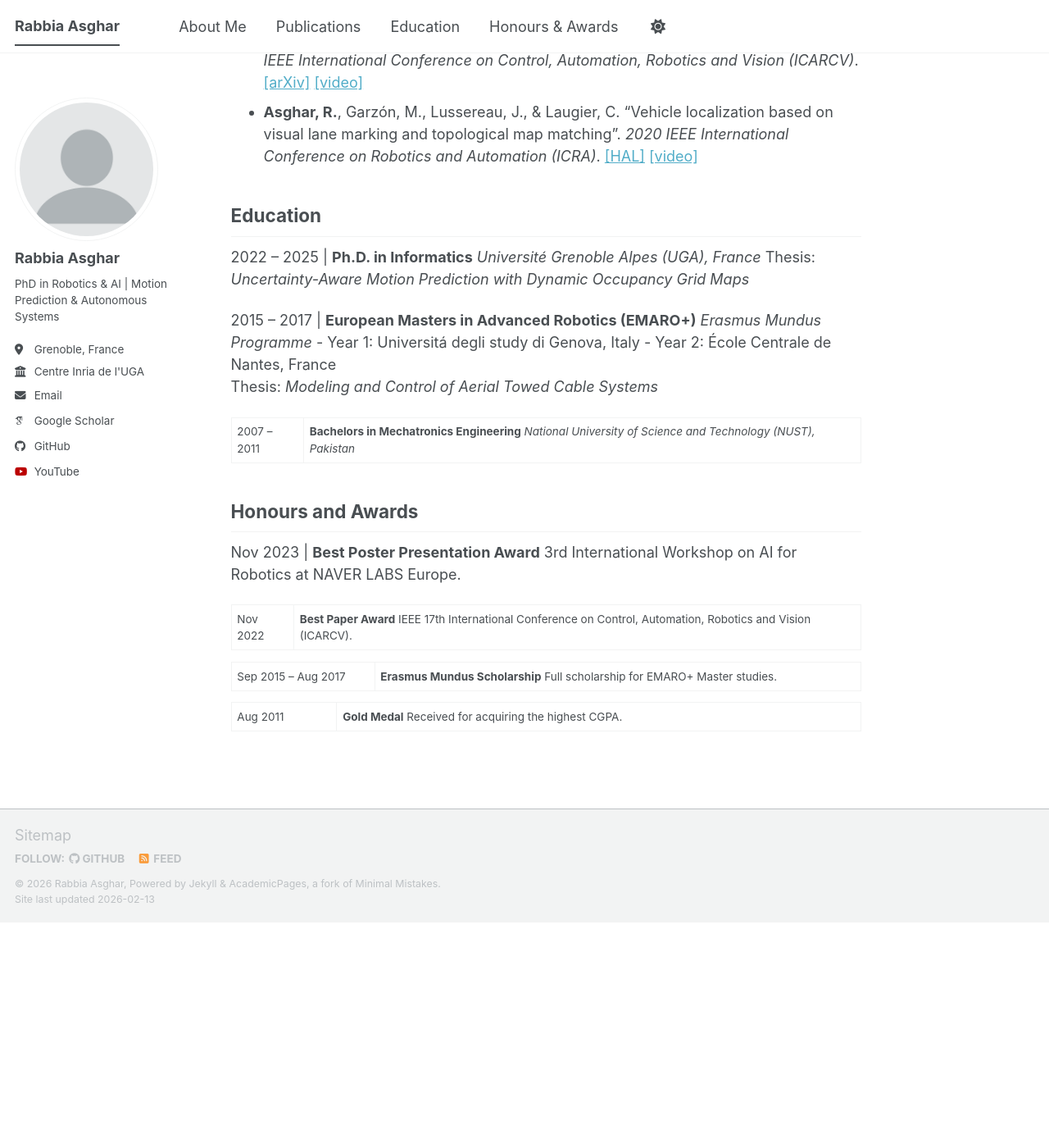
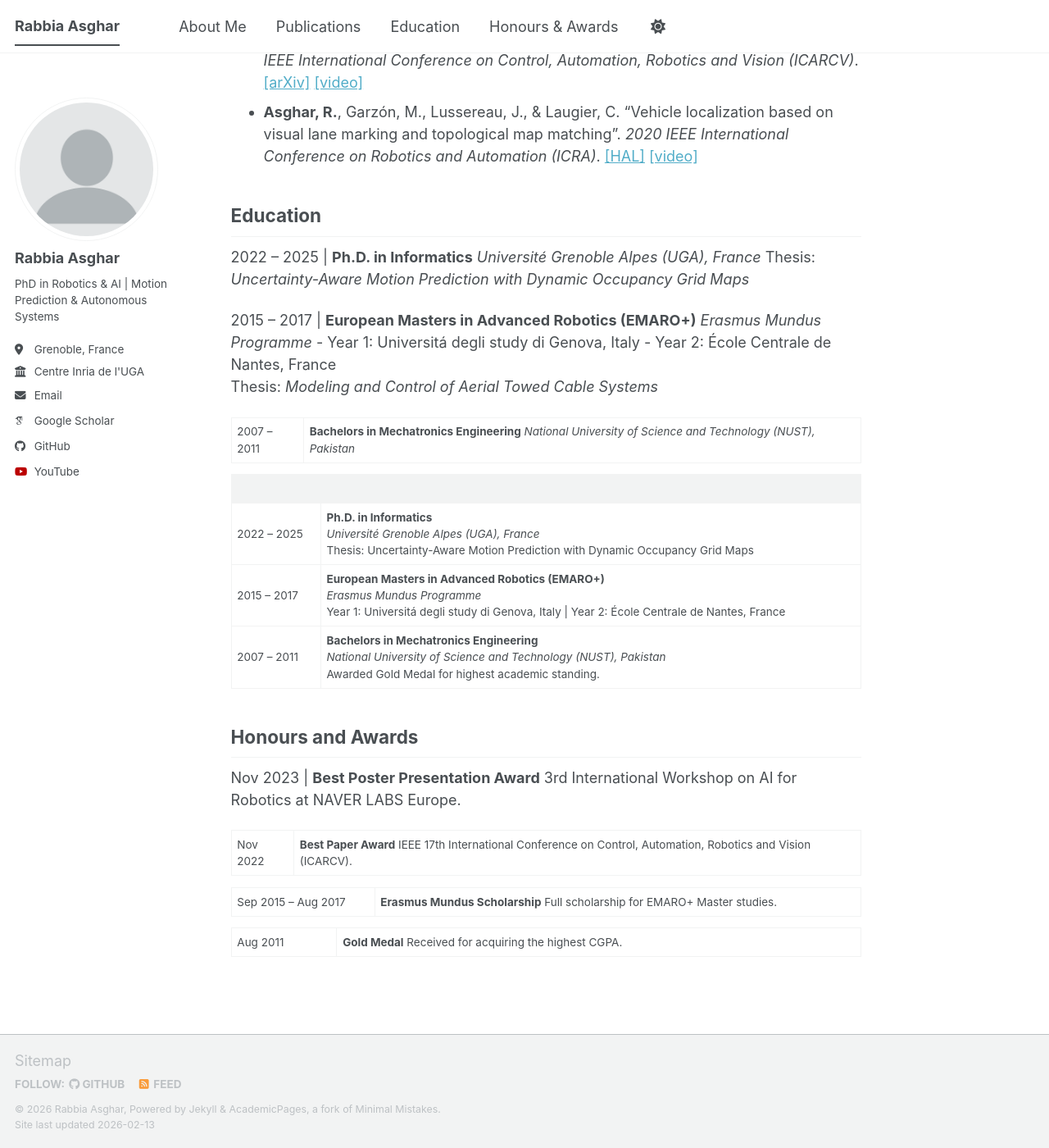
Before and after one commit to rabbia-asghar/rabbia-asghar.github.io, a Jekyll site: the page built from _pages/about.md, in a window 1280 px wide and 1400 px high, scrolled down 805 px. Shown: the whole window at 82% size. Built offline with Jekyll 4.4.1, drawn with Linux system fonts in a browser that asks for light colours; some web fonts are replaced; a script bundle is joined from its source files by our own code; library files that are not in the unit come from our copies; before the commit the page ends 1930 px from its top, so only the background shows below that; some of the changed lines change nothing that is shown.

Commit message:
Update academic qualifications and awards section

```diff
--- a/_pages/about.md
+++ b/_pages/about.md
@@ -28,6 +28,13 @@ Thesis: *Modeling and Control of Aerial Towed Cable Systems*
 
 2007 – 2011 | **Bachelors in Mechatronics Engineering** *National University of Science and Technology (NUST), Pakistan*
 
+| | |
+|:---|:---|
+| 2022 – 2025 | **Ph.D. in Informatics** <br> *Université Grenoble Alpes (UGA), France* <br> Thesis: Uncertainty-Aware Motion Prediction with Dynamic Occupancy Grid Maps |
+| 2015 – 2017 | **European Masters in Advanced Robotics (EMARO+)** <br> *Erasmus Mundus Programme* <br> Year 1: Universitá degli study di Genova, Italy \| Year 2: École Centrale de Nantes, France |
+| 2007 – 2011 | **Bachelors in Mechatronics Engineering** <br> *National University of Science and Technology (NUST), Pakistan* <br> Awarded Gold Medal for highest academic standing. |
+
+
 <a name="awards"></a>
 ## Honours and Awards
 Nov 2023 | **Best Poster Presentation Award** 3rd International Workshop on AI for Robotics at NAVER LABS Europe.
@@ -37,15 +44,3 @@ Nov 2022 | **Best Paper Award** IEEE 17th International Conference on Control, A
 Sep 2015 – Aug 2017 | **Erasmus Mundus Scholarship** Full  scholarship for EMARO+ Master studies.
 
 Aug 2011 | **Gold Medal** Received for acquiring the highest CGPA.
-
-<style>
-  .post-content li,
-  .post-content p,
-  .archive__item {
-    border: none !important;
-    box-shadow: none !important;
-    background-color: transparent !important;
-    padding: 0 !important;
-    margin-bottom: 10px !important;
-  }
-</style>
```
